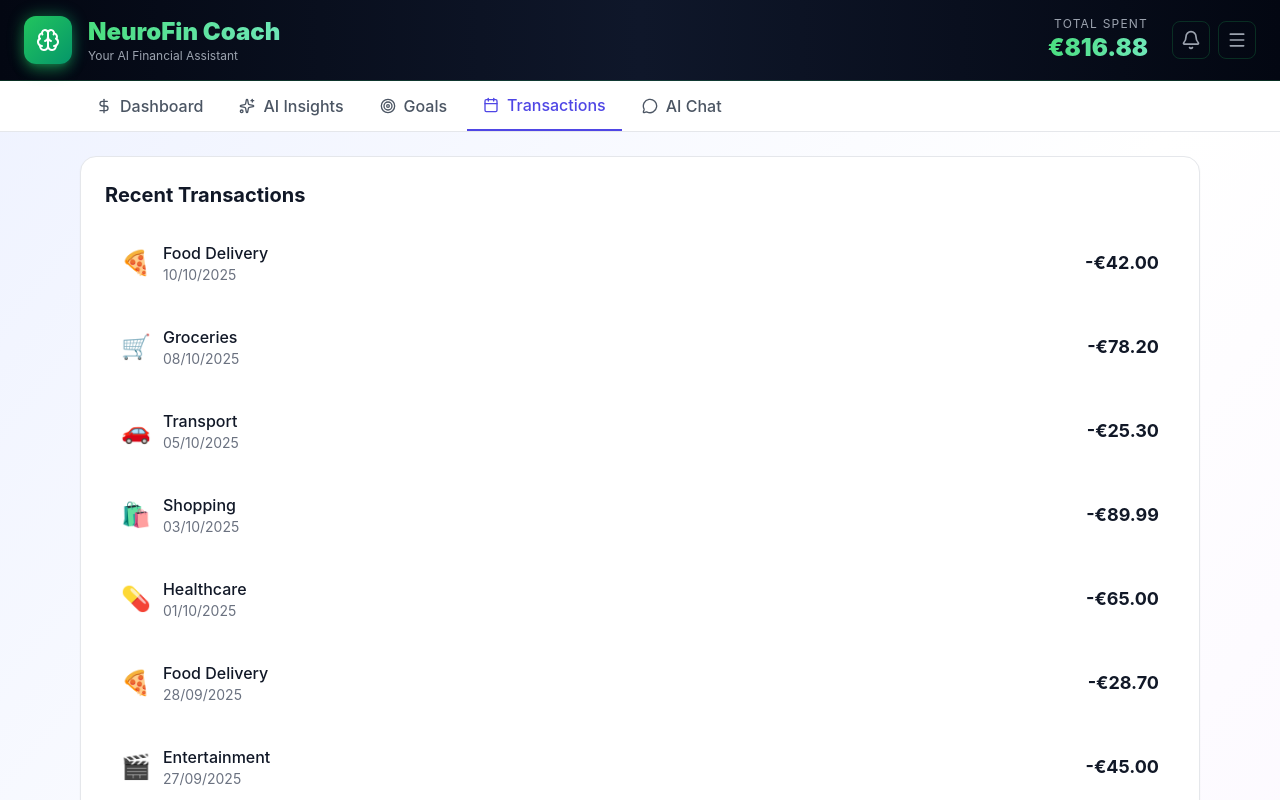
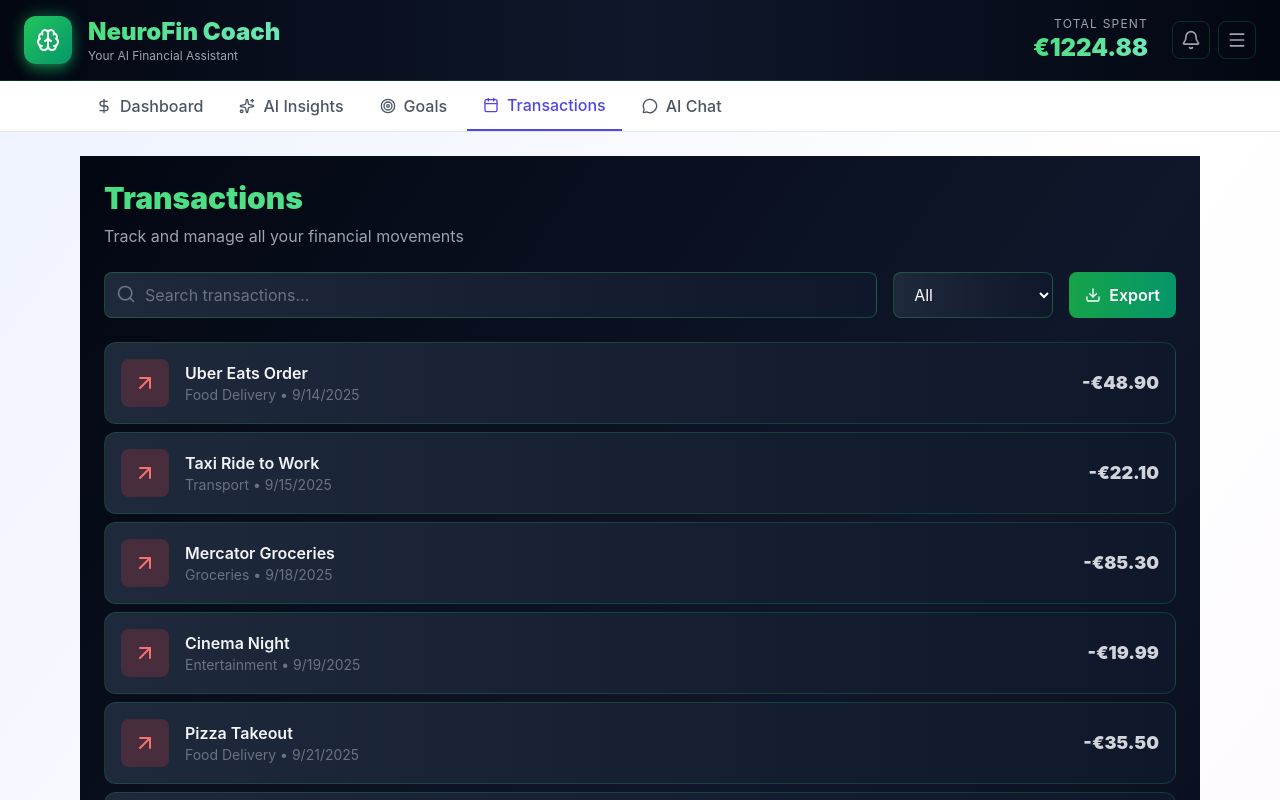
Before and after one commit to a-cvijic/neurofin-cach, a React (Create React App) app: page / in a window 1280 px wide. Both pictures are taken after a click on the button "Transactions". Shown: the top 800 px of the page. Built offline with nearby package versions, Linux system fonts and the light colour scheme.

Commit message:
Updated Transactions & Mock Data

```diff
--- a/src/components/Transactions.jsx
+++ b/src/components/Transactions.jsx
@@ -1,22 +1,78 @@
-import React from 'react';
+import React, { useState } from 'react';
+import { Search, Filter, Download, ArrowUpRight, ArrowDownLeft } from 'lucide-react';
 
 const Transactions = ({ transactions }) => {
+  const [searchTerm, setSearchTerm] = useState('');
+  const [filterCategory, setFilterCategory] = useState('all');
+
+  const categories = ['all', ...new Set(transactions.map(t => t.category))];
+  const filtered = transactions.filter(t =>
+    (filterCategory === 'all' || t.category === filterCategory) &&
+    t.description.toLowerCase().includes(searchTerm.toLowerCase())
+  );
+
   return (
-    <div className="bg-white rounded-2xl shadow-sm border border-gray-200 p-6">
-      <h2 className="text-xl font-bold text-gray-900 mb-4">Recent Transactions</h2>
-      <div className="space-y-2">
-        {transactions.sort((a, b) => new Date(b.date) - new Date(a.date)).map(t => (
-          <div key={t.id} className="flex items-center justify-between p-4 hover:bg-gray-50 rounded-lg transition-colors">
-            <div className="flex items-center gap-3">
-              <span className="text-2xl">{t.emoji}</span>
-              <div>
-                <p className="font-medium text-gray-900">{t.category}</p>
-                <p className="text-sm text-gray-500">{new Date(t.date).toLocaleDateString('en-GB')}</p>
+    <div className="min-h-screen bg-gradient-to-br from-gray-950 via-slate-900 to-gray-950 p-6">
+      <div className="max-w-7xl mx-auto">
+        <div className="mb-6">
+          <h1 className="text-3xl font-black bg-gradient-to-r from-green-400 to-emerald-300 bg-clip-text text-transparent mb-2">Transactions</h1>
+          <p className="text-gray-400">Track and manage all your financial movements</p>
+        </div>
+
+        {/* Controls */}
+        <div className="flex gap-4 mb-6 flex-wrap">
+          <div className="flex-1 min-w-64 relative">
+            <Search className="absolute left-3 top-3 w-5 h-5 text-gray-500" />
+            <input
+              type="text"
+              placeholder="Search transactions..."
+              value={searchTerm}
+              onChange={(e) => setSearchTerm(e.target.value)}
+              className="w-full pl-10 pr-4 py-2.5 bg-gradient-to-r from-slate-800 to-slate-900 border border-green-500/30 rounded-lg text-white placeholder-gray-500 focus:outline-none focus:border-green-500"
+            />
+          </div>
+
+          <select
+            value={filterCategory}
+            onChange={(e) => setFilterCategory(e.target.value)}
+            className="px-4 py-2.5 bg-gradient-to-r from-slate-800 to-slate-900 border border-green-500/30 rounded-lg text-white focus:outline-none focus:border-green-500"
+          >
+            {categories.map(cat => (
+              <option key={cat} value={cat}>{cat.charAt(0).toUpperCase() + cat.slice(1)}</option>
+            ))}
+          </select>
+
+          <button className="px-4 py-2.5 bg-gradient-to-r from-green-600 to-emerald-600 hover:from-green-500 hover:to-emerald-500 text-white rounded-lg flex items-center gap-2 font-semibold transition-all hover:shadow-lg hover:shadow-green-500/30">
+            <Download className="w-4 h-4" />
+            Export
+          </button>
+        </div>
+
+        {/* Transactions List */}
+        <div className="space-y-2">
+          {filtered.map((tx) => (
+            <div key={tx.id} className="bg-gradient-to-r from-slate-800 to-slate-900 border border-green-500/20 hover:border-green-500/40 rounded-xl p-4 flex items-center justify-between transition-all hover:shadow-lg hover:shadow-green-500/10">
+              <div className="flex items-center gap-4">
+                <div className={`w-12 h-12 rounded-lg flex items-center justify-center ${
+                  tx.type === 'income' ? 'bg-green-500/20' : 'bg-red-500/20'
+                }`}>
+                  {tx.type === 'income' ? (
+                    <ArrowDownLeft className="w-6 h-6 text-green-400" />
+                  ) : (
+                    <ArrowUpRight className="w-6 h-6 text-red-400" />
+                  )}
+                </div>
+                <div>
+                  <p className="font-semibold text-gray-100">{tx.description}</p>
+                  <p className="text-sm text-gray-500">{tx.category} • {new Date(tx.date).toLocaleDateString()}</p>
+                </div>
               </div>
+              <p className={`text-lg font-black ${tx.type === 'income' ? 'text-green-400' : 'text-gray-300'}`}>
+                {tx.type === 'income' ? '+' : '-'}€{Math.abs(tx.amount).toFixed(2)}
+              </p>
             </div>
-            <p className="text-lg font-bold text-gray-900">-€{t.amount.toFixed(2)}</p>
-          </div>
-        ))}
+          ))}
+        </div>
       </div>
     </div>
   );
--- a/src/data/mockData.js
+++ b/src/data/mockData.js
@@ -1,108 +1,138 @@
 export const MOCK_TRANSACTIONS = [
   {
     id: 1,
+    description: "Uber Eats Order",
     category: "Food Delivery",
     amount: 48.9,
     date: "2025-09-14",
+    type: "expense",
     emoji: "🍕",
   },
   {
     id: 2,
+    description: "Taxi Ride to Work",
     category: "Transport",
     amount: 22.1,
     date: "2025-09-15",
+    type: "expense",
     emoji: "🚗",
   },
   {
     id: 3,
+    description: "Mercator Groceries",
     category: "Groceries",
     amount: 85.3,
     date: "2025-09-18",
+    type: "expense",
     emoji: "🛒",
   },
   {
     id: 4,
+    description: "Cinema Night",
     category: "Entertainment",
     amount: 19.99,
     date: "2025-09-19",
+    type: "expense",
     emoji: "🎬",
   },
   {
     id: 5,
+    description: "Pizza Takeout",
     category: "Food Delivery",
     amount: 35.5,
     date: "2025-09-21",
+    type: "expense",
     emoji: "🍕",
   },
   {
     id: 6,
+    description: "Zara Clothing Purchase",
     category: "Shopping",
     amount: 120.0,
     date: "2025-09-22",
+    type: "expense",
     emoji: "🛍️",
   },
   {
     id: 7,
+    description: "Bus Pass Renewal",
     category: "Transport",
     amount: 18.5,
     date: "2025-09-24",
+    type: "expense",
     emoji: "🚗",
   },
   {
     id: 8,
+    description: "SPAR Weekly Groceries",
     category: "Groceries",
     amount: 92.4,
     date: "2025-09-25",
+    type: "expense",
     emoji: "🛒",
   },
   {
     id: 9,
+    description: "Spotify Subscription",
     category: "Entertainment",
     amount: 45.0,
     date: "2025-09-27",
+    type: "expense",
     emoji: "🎬",
   },
   {
     id: 10,
+    description: "Lunch Delivery",
     category: "Food Delivery",
     amount: 28.7,
     date: "2025-09-28",
+    type: "expense",
     emoji: "🍕",
   },
   {
     id: 11,
+    description: "Pharmacy Purchase",
     category: "Healthcare",
     amount: 65.0,
     date: "2025-10-01",
+    type: "expense",
     emoji: "💊",
   },
   {
     id: 12,
+    description: "New Shoes",
     category: "Shopping",
     amount: 89.99,
     date: "2025-10-03",
+    type: "expense",
     emoji: "🛍️",
   },
   {
     id: 13,
+    description: "Fuel Refill",
     category: "Transport",
     amount: 25.3,
     date: "2025-10-05",
+    type: "expense",
     emoji: "🚗",
   },
   {
     id: 14,
+    description: "Grocery Run",
     category: "Groceries",
     amount: 78.2,
     date: "2025-10-08",
+    type: "expense",
     emoji: "🛒",
   },
   {
     id: 15,
-    category: "Food Delivery",
-    amount: 42.0,
-    date: "2025-10-10",
-    emoji: "🍕",
+    description: "Freelance Payment",
+    category: "Income",
+    amount: 450.0,
+    date: "2025-10-09",
+    type: "income",
+    emoji: "💰",
   },
 ];
 
@@ -113,6 +143,7 @@ export const CATEGORY_COLORS = {
   Entertainment: "#4BC0C0",
   Shopping: "#9966FF",
   Healthcare: "#FF9F40",
+  Income: "#22C55E",
 };
 
 export const SAVING_GOAL = {
```
